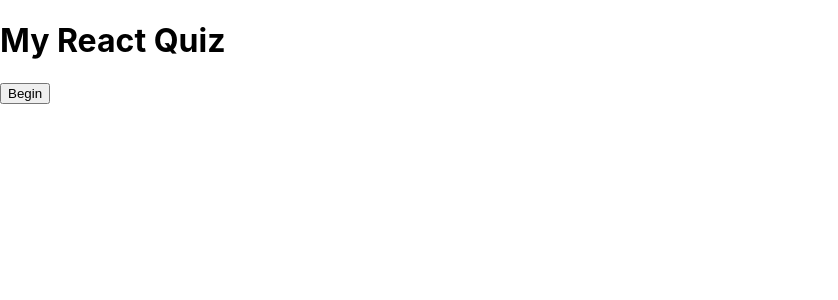
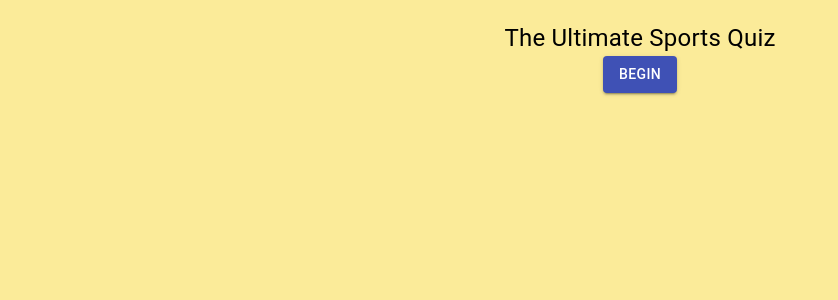
Before and after one commit to warwickandrew/simple-react-quiz, a React (Create React App) app in the folder react-quiz/: page / in a window 1280 px wide. Shown: the top 300 px of the page, without its empty margins (0-838 px from the left). Built offline with nearby package versions, Linux system fonts and the light colour scheme.

Commit message:
Basic styling implemented

```diff
--- a/react-quiz/src/App.tsx
+++ b/react-quiz/src/App.tsx
@@ -5,10 +5,38 @@ import { fetchQuestions } from "./API";
 import { Category, QuestionState } from "./API";
 // Components
 import QuizCard from "./components/QuizCard";
+// Styling
+import { makeStyles } from "@material-ui/core/styles";
+import Typography from "@material-ui/core/Typography";
+import Button from "@material-ui/core/Button";
 
 // Redux
 // import { Provider } from "react-redux";
 // import store from "./redux/store";
+
+const useStyles = makeStyles({
+  title: {
+    fontSize: 24,
+    textAlign: "center",
+    marginTop: 20,
+  },
+  beginButton: {
+    textAlign: "center",
+    marginLeft: "auto",
+    marginRight: "auto",
+    display: "block",
+  },
+  score: {
+    position: "relative",
+    left: "25%",
+  },
+  next: {
+    marginLeft: "auto",
+    marginRight: "auto",
+    display: "block",
+    marginTop: 20,
+  },
+});
 
 const TOTAL_QUESTIONS = 10;
 
@@ -26,6 +54,7 @@ const App = () => {
   const [chosenAnswers, setChosenAnswers] = useState<AnswerObject[]>([]);
   const [score, setScore] = useState(0);
   const [quizOver, setQuizOver] = useState(true);
+  const classes = useStyles();
 
   console.log(questions);
 
@@ -77,15 +106,24 @@ const App = () => {
   };
   return (
     <div className="App">
-      <h1>My React Quiz</h1>
+      <Typography className={classes.title}>
+        The Ultimate Sports Quiz
+      </Typography>
 
       {quizOver || chosenAnswers.length === TOTAL_QUESTIONS ? (
-        <button className="start" onClick={startQuiz}>
+        <Button
+          color="primary"
+          variant="contained"
+          className={classes.beginButton}
+          onClick={startQuiz}
+        >
           Begin
-        </button>
+        </Button>
       ) : null}
 
-      {!quizOver && <p className="users-score">Score:</p>}
+      {!quizOver && (
+        <Typography className={classes.score}>Score:{score}</Typography>
+      )}
       {loading && <p>Loading...</p>}
       {!loading && !quizOver && (
         <QuizCard
@@ -101,9 +139,13 @@ const App = () => {
         !loading &&
         chosenAnswers.length === number + 1 &&
         number !== TOTAL_QUESTIONS - 1 && (
-          <button className="next" onClick={nextQuestion}>
+          <Button
+            variant="contained"
+            className={classes.next}
+            onClick={nextQuestion}
+          >
             Next
-          </button>
+          </Button>
         )}
     </div>
   );
--- a/react-quiz/src/components/QuizCard.tsx
+++ b/react-quiz/src/components/QuizCard.tsx
@@ -1,6 +1,45 @@
 import React from "react";
 // Types
 import { AnswerObject } from "../App";
+// Styles
+import { makeStyles } from "@material-ui/core/styles";
+import Card from "@material-ui/core/Card";
+import CardActions from "@material-ui/core/CardActions";
+import CardContent from "@material-ui/core/CardContent";
+import Button from "@material-ui/core/Button";
+import Typography from "@material-ui/core/Typography";
+import CreateOutlinedIcon from "@material-ui/icons/Create";
+import DeleteIcon from "@material-ui/icons/Delete";
+
+const useStyles = makeStyles({
+  root: {
+    minWidth: 275,
+    maxWidth: 500,
+    marginRight: "auto",
+    marginLeft: "auto",
+    background: "rgba(249,222,86, 0)",
+    boxShadow: "none",
+  },
+  title: {
+    fontSize: 14,
+  },
+  question: {
+    fontSize: 30,
+  },
+  pos: {
+    marginBottom: 12,
+  },
+  buttonContainer: {
+    marginTop: 15,
+  },
+  answerButtons: {
+    background: "rgba(19, 124, 117, 0.1)",
+    "&:hover": {
+      background: "rgba(19, 124, 117, 0.4);",
+    },
+  },
+});
+
 type Props = {
   question: string;
   answers: string[];
@@ -9,6 +48,7 @@ type Props = {
   questionNumber: number;
   totalQuestions: number;
 };
+
 const QuizCard: React.FC<Props> = ({
   question,
   answers,
@@ -16,26 +56,48 @@ const QuizCard: React.FC<Props> = ({
   chosenAnswer,
   questionNumber,
   totalQuestions,
-}) => (
-  <div>
-    <p className="number">
+}) => {
+  const classes = useStyles();
+  return (
+    <Card className={classes.root}>
+      <CardContent>
+        <Typography
+          className={classes.title}
+          color="textSecondary"
+          gutterBottom
+        >
           Question: {questionNumber} / {totalQuestions}
-    </p>
-    <p dangerouslySetInnerHTML={{ __html: question }} />
-    <div>
+        </Typography>
+        <Typography
+          className={classes.question}
+          dangerouslySetInnerHTML={{ __html: question }}
+        />
+        <CardActions className={classes.buttonContainer}>
           {answers.map((answer) => (
             <div key={answer}>
-          <button
+              <Button
                 value={answer}
                 disabled={chosenAnswer ? true : false}
                 onClick={callback}
+                size="small"
+                className={classes.answerButtons}
               >
                 <span dangerouslySetInnerHTML={{ __html: answer }} />
-          </button>
+              </Button>
             </div>
           ))}
+          <div>
+            <Button>
+              <CreateOutlinedIcon />
+            </Button>
+            <Button>
+              <DeleteIcon />
+            </Button>
           </div>
-  </div>
+        </CardActions>
+      </CardContent>
+    </Card>
   );
+};
 
 export default QuizCard;
--- a/react-quiz/src/index.css
+++ b/react-quiz/src/index.css
@@ -1,13 +1,14 @@
 body {
   margin: 0;
-  font-family: -apple-system, BlinkMacSystemFont, 'Segoe UI', 'Roboto', 'Oxygen',
-    'Ubuntu', 'Cantarell', 'Fira Sans', 'Droid Sans', 'Helvetica Neue',
+  font-family: -apple-system, BlinkMacSystemFont, "Segoe UI", "Roboto", "Oxygen",
+    "Ubuntu", "Cantarell", "Fira Sans", "Droid Sans", "Helvetica Neue",
     sans-serif;
   -webkit-font-smoothing: antialiased;
   -moz-osx-font-smoothing: grayscale;
+  background-color: rgba(249, 222, 86, 0.6);
 }
 
 code {
-  font-family: source-code-pro, Menlo, Monaco, Consolas, 'Courier New',
+  font-family: source-code-pro, Menlo, Monaco, Consolas, "Courier New",
     monospace;
 }
```
Lines whose indentation alone changed are shown as unchanged.
